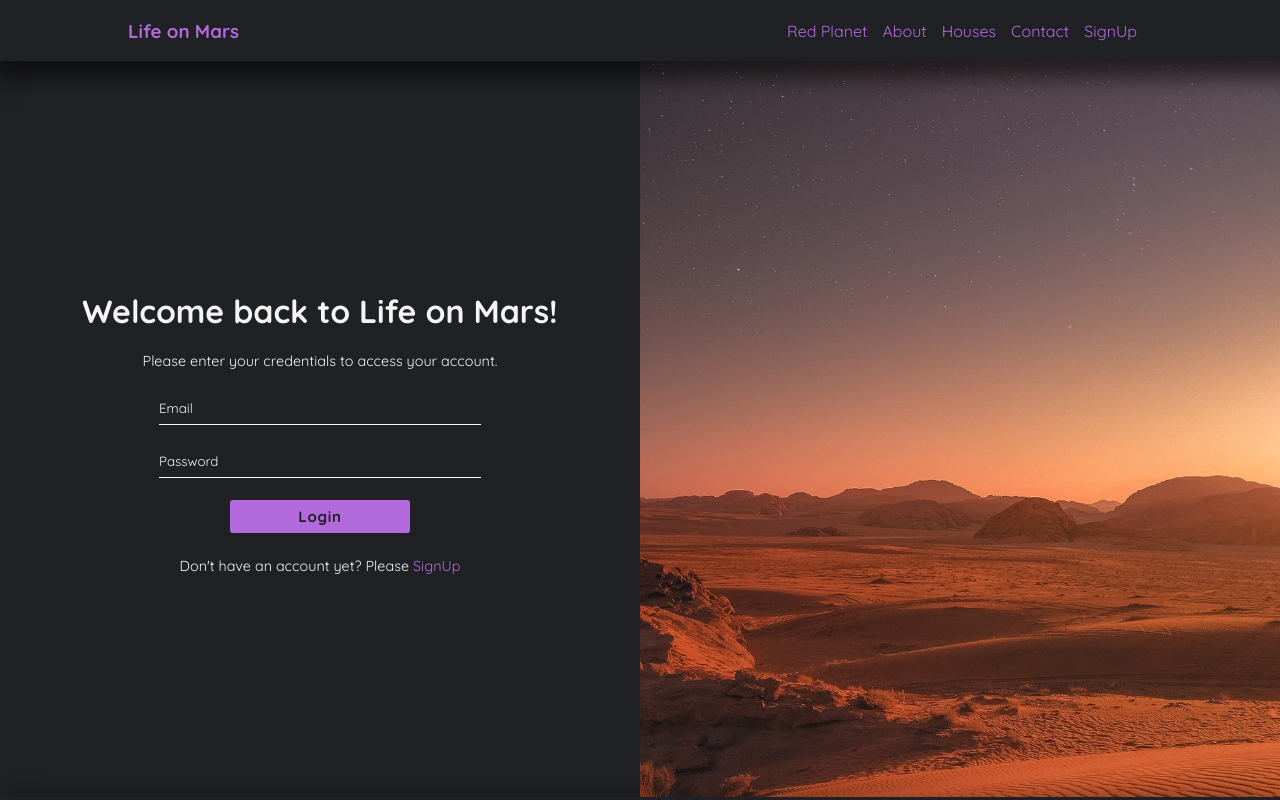
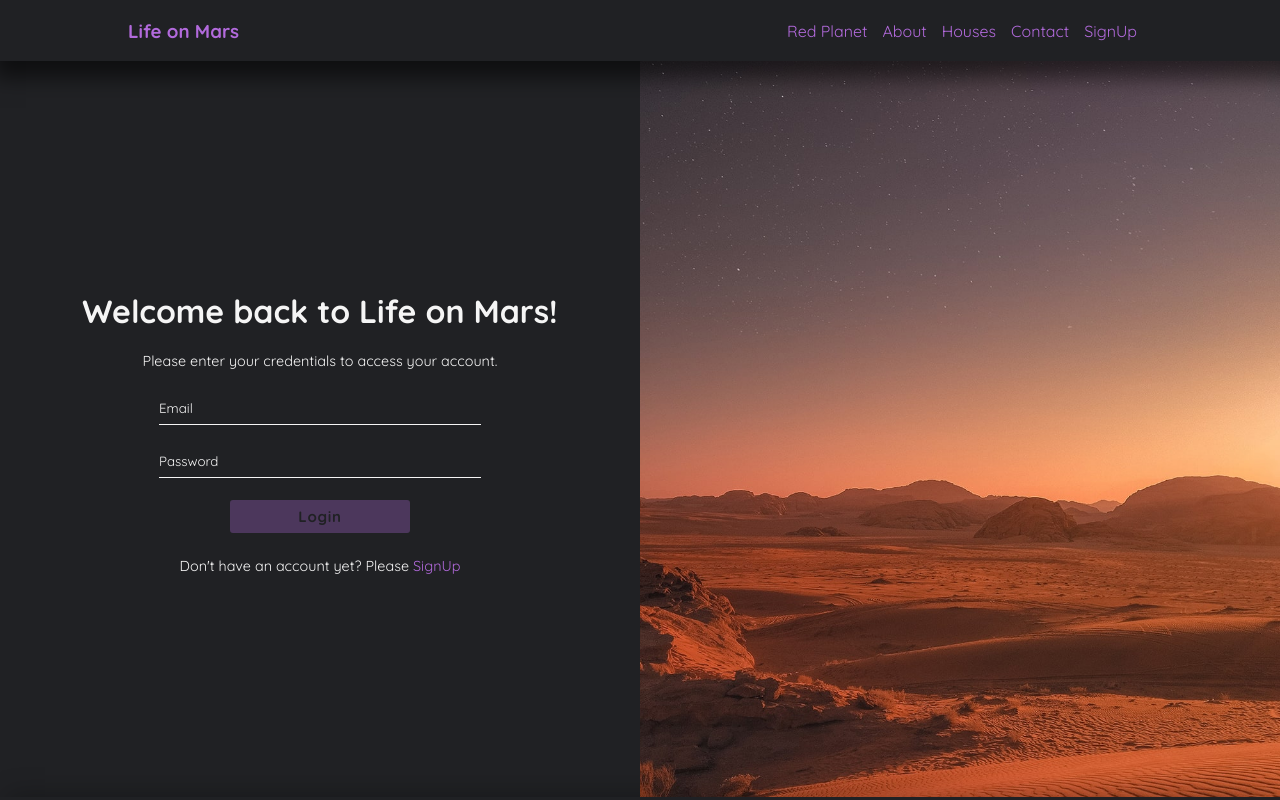
Before and after one commit to Rakelika/life-on-mars, a React (Create React App) app: page /login in a window 1280 px wide. Shown: the top 800 px of the page. Built offline with nearby package versions, Linux system fonts and the light colour scheme.

Commit message:
login ok

```diff
--- a/src/components/LoginComponent/LoginComponent.js
+++ b/src/components/LoginComponent/LoginComponent.js
@@ -1,4 +1,4 @@
-import React from 'react';
+import React, { useEffect, useState } from 'react';
 import './LoginComponent.scss';
 import { Link, Navigate, useFormAction, useNavigate } from 'react-router-dom';
 import { useDispatch, useSelector } from 'react-redux';
@@ -6,10 +6,22 @@ import { Formik, Form, useFormik } from 'formik';
 import { doLogin } from '../../store/users/actions';
 
 const LoginComponent = () => {
-  const { loadingUser } = useSelector((state) => state.UserReducer);
-  // const error = useSelector((state) => state.UserReducer.error.message)
+  const { loadingUser, error, userAuth } = useSelector((state) => state.UserReducer);
+  const [loginError, setLoginError] = useState('')
   const dispatch = useDispatch();
   const navigate = useNavigate();
+
+  useEffect(() => {
+    if (error) {
+      setLoginError(error.message);
+    }
+  }, [error]);
+
+  useEffect(() => {
+    if (userAuth) {
+      navigate('/profile');
+    }
+  }, [userAuth]);
 
   const validate = values => {
     const errors = {};
@@ -34,9 +46,14 @@ const LoginComponent = () => {
     initialValues: {
       email: '',
       password: '',
-    }, validate,
-    onSubmit: (values) => {
-      dispatch(doLogin(values)).then(() => navigate('/profile'));
+    },
+    validate,
+    onSubmit: async (values) => {
+      try {
+        dispatch(doLogin(values));
+      } catch (error) {
+        setLoginError(error.message);
+      }
     },
   });
 
@@ -50,7 +67,6 @@ const LoginComponent = () => {
     <div className="LoginComponent">
           <form className='LoginForm' onSubmit={formik.handleSubmit}>
             <fieldset>
-              {/* <label htmlFor="email">Email:</label> */}
               <input
                 id="email"
                 name="email"
@@ -58,13 +74,13 @@ const LoginComponent = () => {
                 placeholder="Email"
                 className='simpleInput'
                 onChange={formik.handleChange}
+                onFocus={() => setLoginError('')}
                 onBlur={formik.handleBlur}
                 value={formik.values.email}
               />
               {formik.touched.email && formik.errors.email ? <div className='errorMessage'>{formik.errors.email}</div> : null}
             </fieldset>
             <fieldset>
-              {/* <label htmlFor="password">Password:</label> */}
               <input
                 id="password"
                 name="password"
@@ -72,13 +88,14 @@ const LoginComponent = () => {
                 placeholder="Password"
                 className='simpleInput'
                 onChange={formik.handleChange}
+                onFocus={() => setLoginError('')}
                 onBlur={formik.handleBlur}
                 value={formik.values.password}
               />
               {formik.touched.password && formik.errors.password ? (<div className='errorMessage'>{formik.errors.password}</div>) : null}
             </fieldset>
-            <button type="submit"  className='primary-btn' disabled={!(formik.isValid && formik.dirty)}>Login</button>
-            {/* {error ? <div>{error}</div> : ""} */}
+            {loginError && <div className='errorMessage'>{loginError}</div>}
+            <button type="submit" className={`${!(formik.isValid && formik.dirty) ? 'primary-btn disabled-btn' : 'primary-btn'}`} disabled={!(formik.isValid && formik.dirty)}>Login</button>
           </form>
     </div>
   );
--- a/src/store/users/actions.js
+++ b/src/store/users/actions.js
@@ -43,6 +43,7 @@ export function actionDoLoginFail(error){
     };
 }
 
+
 export function doLogin(loginUserData) {
   return async (dispatch) => {
     dispatch(actionDoLogin(loginUserData));
@@ -55,7 +56,6 @@ export function doLogin(loginUserData) {
       }
     } catch (error) {
       dispatch(actionDoLoginFail(error.response.data));
-      console.log(error.response.data)
     }
   };
 }
--- a/src/store/users/reducer.js
+++ b/src/store/users/reducer.js
@@ -15,9 +15,6 @@ import {
     EDIT_USER_INFO_OK,
     EDIT_USER_INFO_FAIL,
 
-    DELETE_USER,
-    DELETE_USER_OK,
-    DELETE_USER_FAIL
 } from "./actionTypes";
 
 function recoverUser(){
@@ -31,6 +28,7 @@ function recoverUser(){
 const initialState = {
     user: recoverUser(),
     loadingUser: false,
+    userAuth: false,
     error: {
         message: "",
     }
@@ -42,25 +40,28 @@ export default function UserReducer(state = initialState, action) {
             state = {...state, loadingUser: true};
             break;
         case LOGIN_OK:
-            state = {...state, loadingUser: false, user: action.payload};
+            state = {...state, loadingUser: false, userAuth: true, user: action.payload};
             break;
         case LOGIN_FAIL:
-            state = {...state, loadingUser: false, user: {}, error: {message: action.payload}}
+            state = {...state, loadingUser: false, userAuth: false, user: {}, error: {message: action.payload}}
             break;
         case LOGOUT:
             state = {...state};
             break;
         case LOGOUT_OK:
-            state = {...state, user: {}};
+            state = {...state, userAuth: false, user: {}};
+            break;
+        case LOGOUT_FAIL:
+            state = {...state, error:{message:action.payload}};
             break;
         case SIGNUP:
             state = {...state, loadingUser:true};
             break;
         case SIGNUP_OK:
-            state = {...state, loadingUser:false, user: action.payload};
+            state = {...state, loadingUser:false, userAuth: true, user: action.payload};
             break;
         case SIGNUP_FAIL:
-            state = {...state, loadingUser:false, user: {}, error: {message:action.payload}}
+            state = {...state, loadingUser:false, userAuth: false, user: {}, error: {message:action.payload}}
             break;
         case EDIT_USER_INFO:
             state = {...state, loadingUser: true};
```
